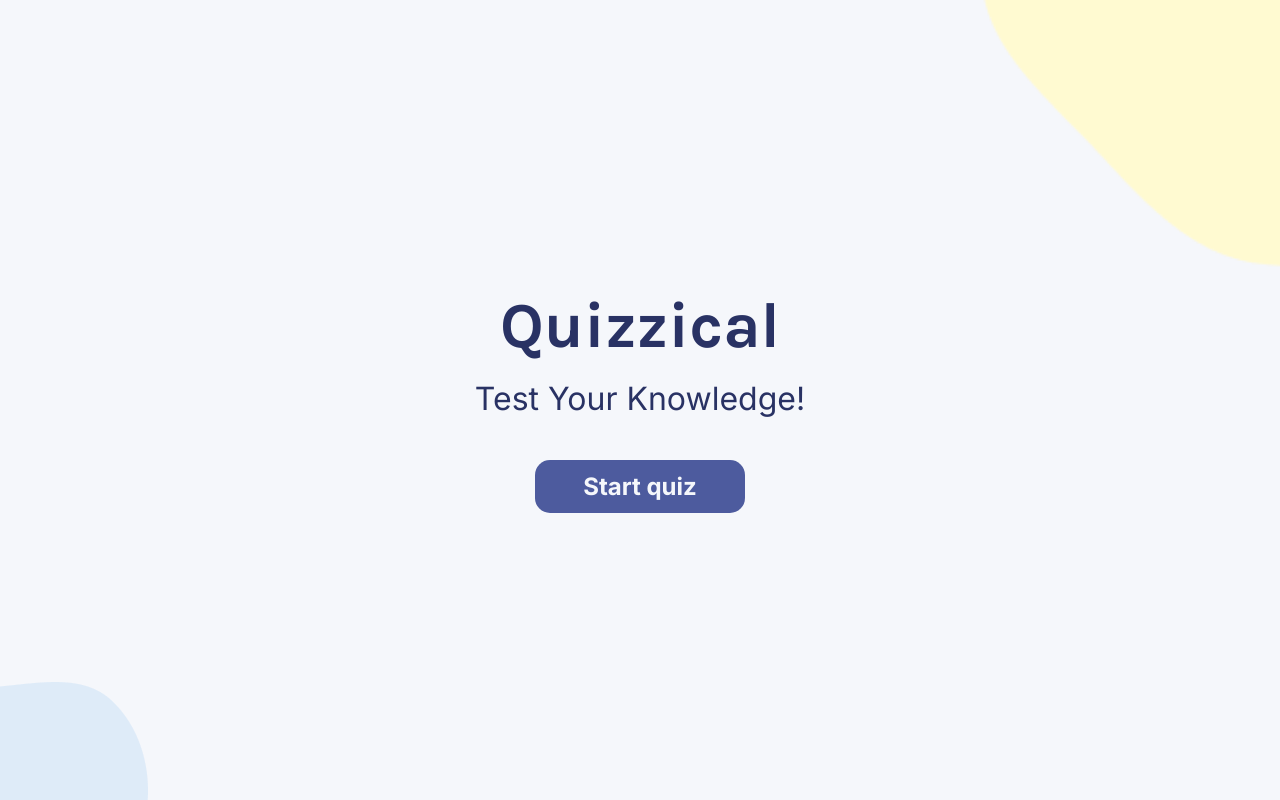
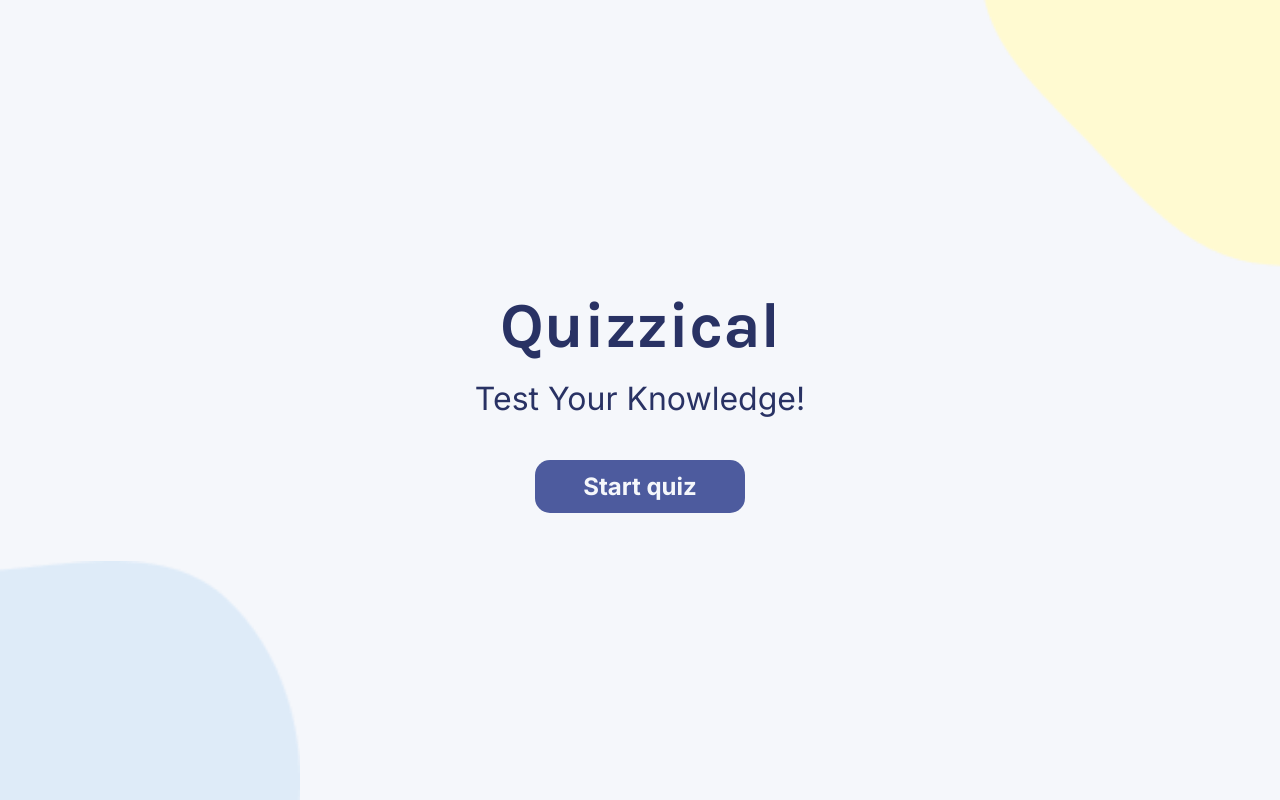
Before and after one commit to MastooraTurkmen/Quizzical-app, a React (Vite) app: page / in a window 1280 px wide. Built offline with nearby package versions, Linux system fonts and the light colour scheme.

Commit message:
styling css

```diff
--- a/src/index.css
+++ b/src/index.css
@@ -204,4 +204,8 @@ button:focus {
     min-width: 300px;
   }
 
+  .blob-blue{
+    min-width: 300px;
+  }
+
 }
```
